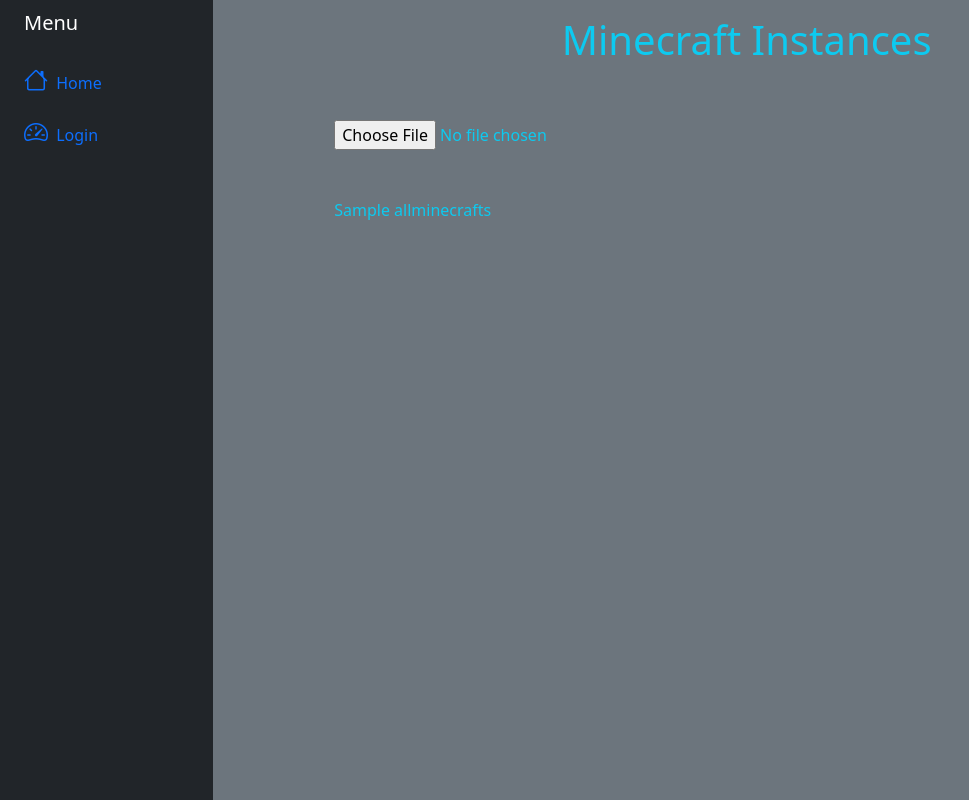
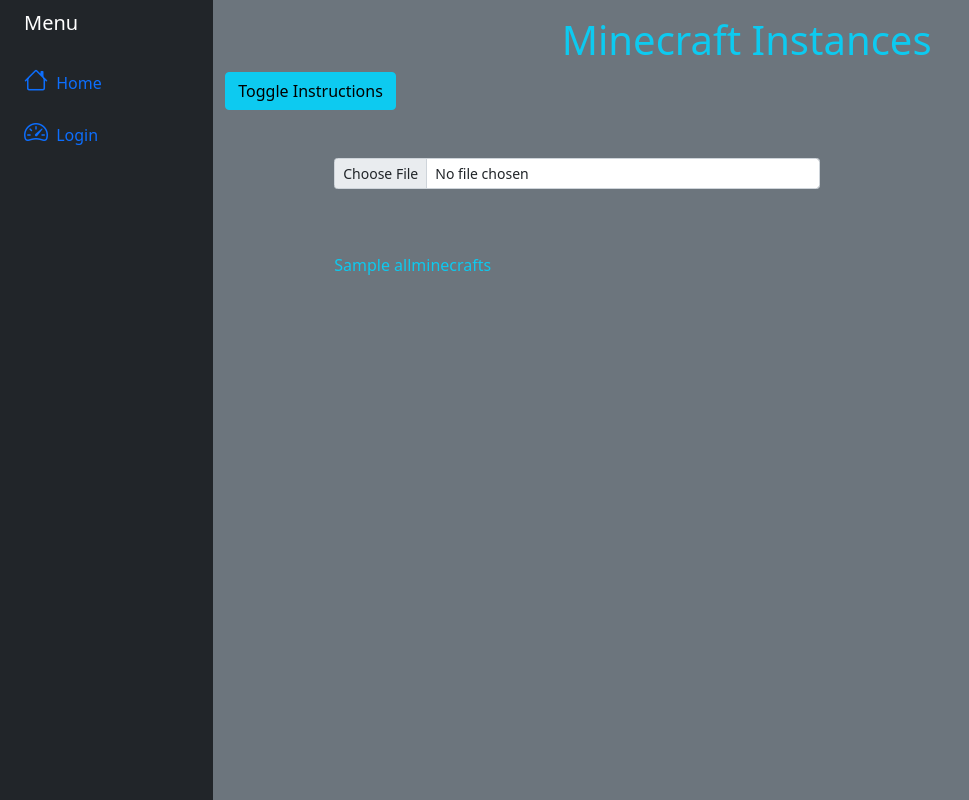
Before and after one commit to gergnz/mcshop, a Flask app: template mcshop/templates/advanced.html in a window 1280 px wide. Shown: the whole page, without its empty margins (0-969 px from the left). Run offline with Flask 2, Linux system fonts and the light colour scheme; the template is opened without the code that fills it: most values are stand-ins (such as "Sample title", 1, 10 or a date in 2020); some libraries are stand-ins or nearby versions.

Commit message:
start adding instructions

```diff
--- a/mcshop/templates/advanced.html
+++ b/mcshop/templates/advanced.html
@@ -4,10 +4,13 @@
 <h1 class="title text-center">
   Minecraft Instances
 </h1>
+<button class="btn btn-info" type="button" data-bs-toggle="offcanvas" data-bs-target="#offcanvasBottom" aria-controls="offcanvasBottom">Toggle Instructions</button>
 <div class="container">
     <div class="row py-5">
         <div class="col-md-6 offset-md-1">
-            <input id="fileupload" type="file" name="fileupload" />
+            <div class="mb-3">
+                <input class="form-control form-control-sm" id="fileupload" type="file" name="fileupload">
+            </div>
         </div>
     </div>
     <div class="row">
@@ -16,6 +19,18 @@
         </div>
         <div id="uploadstatus" class="pt-1"></div>
     </div>
+</div>
+<div class="offcanvas offcanvas-bottom" tabindex="-1" id="offcanvasBottom" aria-labelledby="offcanvasBottomLabel">
+  <div class="offcanvas-header">
+    <h5 class="offcanvas-title text-dark" id="offcanvasBottomLabel">Forge and Other files Instructions</h5>
+    <button type="button" class="btn-close text-reset" data-bs-dismiss="offcanvas" aria-label="Close"></button>
+  </div>
+  <div class="offcanvas-body small text-secondary">
+    Browse to <a href="https://files.minecraftforge.net/net/minecraftforge/forge/" target=”_blank”>Forge</a> and download the installer (Java) of the version you wish to install.
+
+
+
+  </div>
 </div>
 <script>
 async function uploadFile(mcname, unzip) {
```
